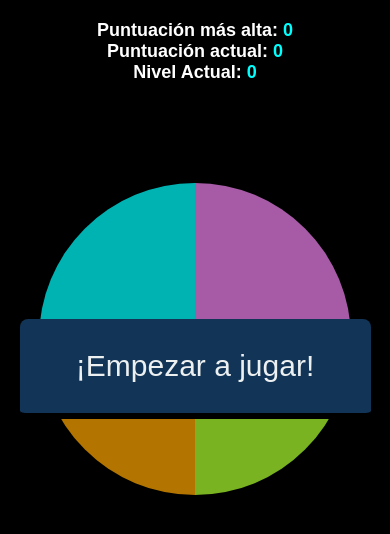
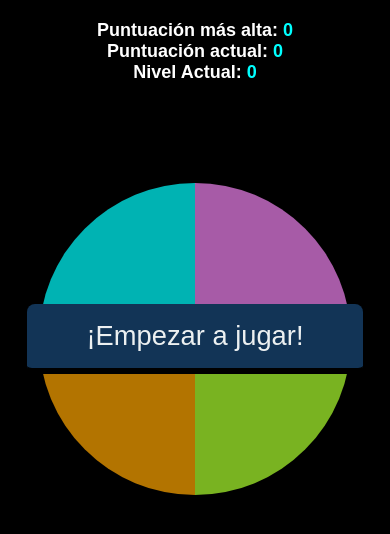
Before and after one commit to BrandonArgel/simon-says, a plain HTML site: page index.html in a window 390 px wide. Drawn offline with nearby package versions, Linux system fonts and the light colour scheme.

Commit message:
Responsive Smartphone

```diff
--- a/css/smartphone.css
+++ b/css/smartphone.css
@@ -8,7 +8,9 @@
 }
 
 .btn-start {
-    width: 90vw;
-    left: calc(50% - 45vw);
-    font-size: 30px;
+    width: 86vw;
+    left: calc(50% - 43vw);
+    font-size: clamp(1em, 7vw, 6em );
+    height: 70px;
+    top: calc(50% - 35px);
 }
--- a/css/style.css
+++ b/css/style.css
@@ -83,7 +83,7 @@ body {
     border-radius: 8px;
     font-size: 3em;
     position: absolute;
-    top: calc(50% - 20px);
+    top: calc(50% - 50px);
     left: calc(50% - 225px);
     transition: .5s;
     outline: none;
```
